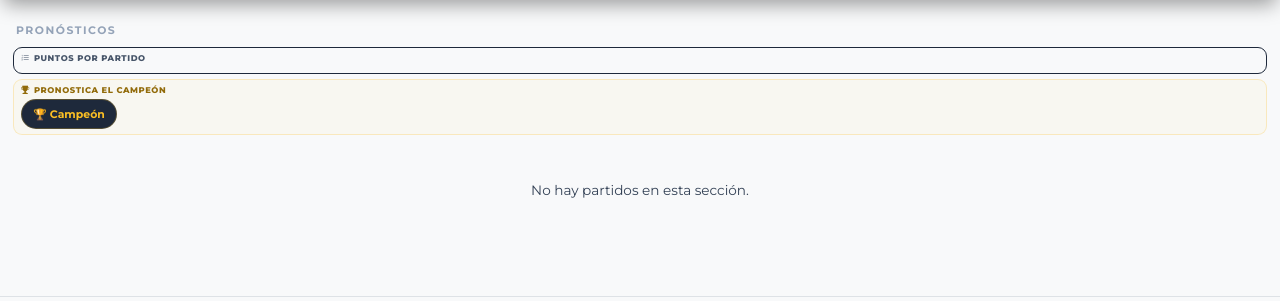
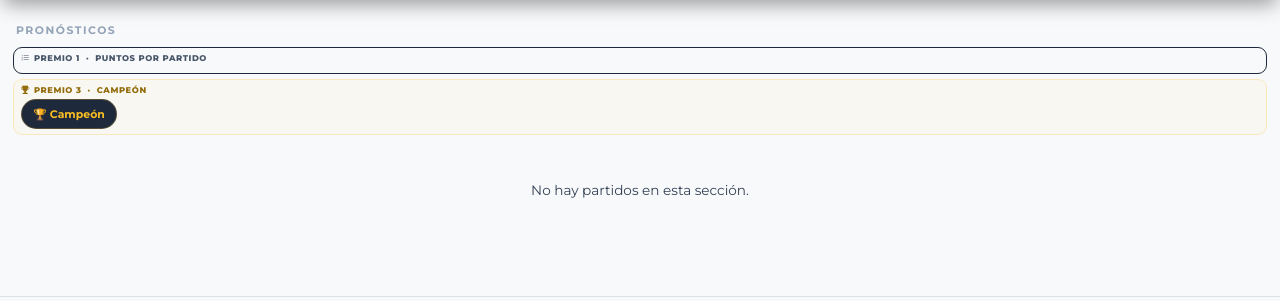
Before and after one commit to Pablo-app-developer/Matriz_score_crediticio_fondeino, a Django app: template templates/polla/pronosticos_mobile.html in a window 1280 px wide. Shown: the part 71-372 px from the top of the page. Run offline with Django 4.2, Linux system fonts and the light colour scheme; the template is opened without the code that fills it, so the values that code supplies are empty.

Commit message:
Polla pronósticos: agregar número de premio a cada grupo de modalidad
Co-Authored-By: Claude Sonnet 4.6 <noreply@anthropic.com>

```diff
--- a/templates/polla/pronosticos.html
+++ b/templates/polla/pronosticos.html
@@ -89,7 +89,7 @@ body { background: #0d1b2a !important; }
 
   {# ── Modalidad 1: Puntos por partido ── #}
   <div class="pn-mod-group">
-    <span class="pn-mod-lbl"><i class="bi bi-list-ol"></i> Puntos por partido</span>
+    <span class="pn-mod-lbl"><i class="bi bi-list-ol"></i> Premio 1 &nbsp;·&nbsp; Puntos por partido</span>
     <div class="pn-mod-tabs">
       {% for tab in fases_tabs %}{% if not tab.colombia %}
       <a href="?polla={{ polla_sel }}&fase={{ tab.key }}"
@@ -108,7 +108,7 @@ body { background: #0d1b2a !important; }
   <div class="pn-mod-group pn-mod-especial">
     <span class="pn-mod-lbl">
       <img src="https://flagcdn.com/w20/co.png" style="width:14px;height:9px;object-fit:cover;border-radius:2px;">
-      Partidos de Colombia
+      Premio 2 &nbsp;·&nbsp; Partidos de Colombia
     </span>
     <div class="pn-mod-tabs">
       <a href="?polla={{ polla_sel }}&fase={{ tab.key }}"
@@ -125,7 +125,7 @@ body { background: #0d1b2a !important; }
 
   {# ── Modalidad 3: Campeón ── #}
   <div class="pn-mod-group pn-mod-especial">
-    <span class="pn-mod-lbl"><i class="bi bi-trophy-fill"></i> Pronostica el campeón</span>
+    <span class="pn-mod-lbl"><i class="bi bi-trophy-fill"></i> Premio 3 &nbsp;·&nbsp; Pronostica el campeón</span>
     <div class="pn-mod-tabs">
       <a href="{% url 'polla:campeon' %}"
          class="pn-tab"
--- a/templates/polla/pronosticos_mobile.html
+++ b/templates/polla/pronosticos_mobile.html
@@ -192,7 +192,7 @@ body { background:#0f172a !important; }
 
   {# ── Modalidad 1: Puntos por partido ── #}
   <div class="m-mod-group">
-    <span class="m-mod-lbl"><i class="bi bi-list-ol"></i> Puntos por partido</span>
+    <span class="m-mod-lbl"><i class="bi bi-list-ol"></i> Premio 1 &nbsp;·&nbsp; Puntos por partido</span>
     <div class="m-mod-tabs">
       {% for tab in fases_tabs %}{% if not tab.colombia %}
       <a href="?polla={{ polla_sel }}&fase={{ tab.key }}"
@@ -211,7 +211,7 @@ body { background:#0f172a !important; }
     <div class="m-mod-group m-mod-especial">
       <span class="m-mod-lbl">
         <img src="https://flagcdn.com/w20/co.png" style="width:13px;height:8px;object-fit:cover;border-radius:2px;">
-        Partidos de Colombia
+        Premio 2 &nbsp;·&nbsp; Colombia
       </span>
       <div class="m-mod-tabs">
         <a href="?polla={{ polla_sel }}&fase={{ tab.key }}"
@@ -225,7 +225,7 @@ body { background:#0f172a !important; }
     {% endif %}{% endfor %}
 
     <div class="m-mod-group m-mod-especial">
-      <span class="m-mod-lbl"><i class="bi bi-trophy-fill"></i> Pronostica el campeón</span>
+      <span class="m-mod-lbl"><i class="bi bi-trophy-fill"></i> Premio 3 &nbsp;·&nbsp; Campeón</span>
       <div class="m-mod-tabs">
         <a href="{% url 'polla:campeon' %}" class="m-tab" style="color:#fbbf24;border-color:#fbbf2440;">
           🏆 Campeón
```
